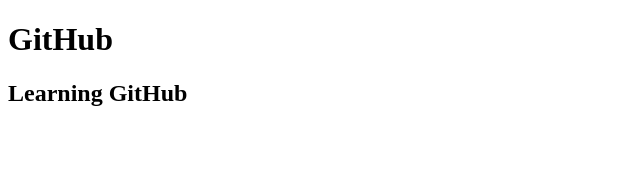
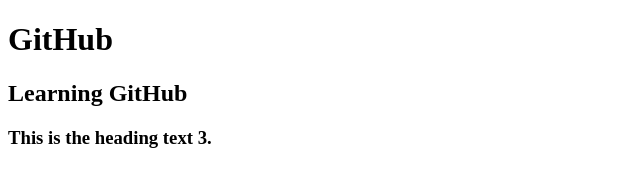
Before and after one commit to Bijay54/Git_Project, a plain HTML site: page index.html in a window 1280 px wide. Shown: the whole page, without its empty margins (0-640 px from the left). Drawn offline with Linux system fonts and the light colour scheme.

Commit message:
Adding h3

```diff
--- a/index.html
+++ b/index.html
@@ -8,5 +8,6 @@
 <body>
     <h1>GitHub</h1>
     <h2>Learning GitHub</h2>
+    <h3>This is the heading text 3.</h3>
 </body>
 </html>
```
